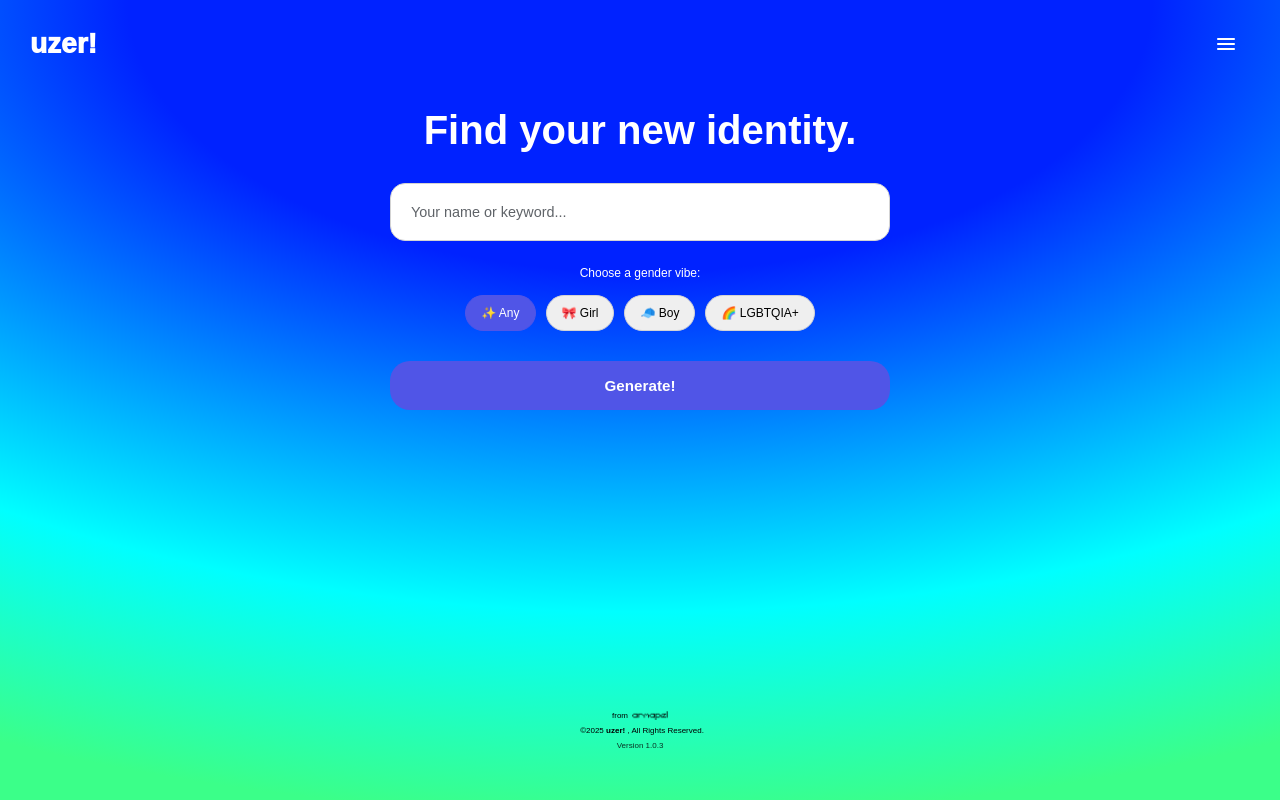
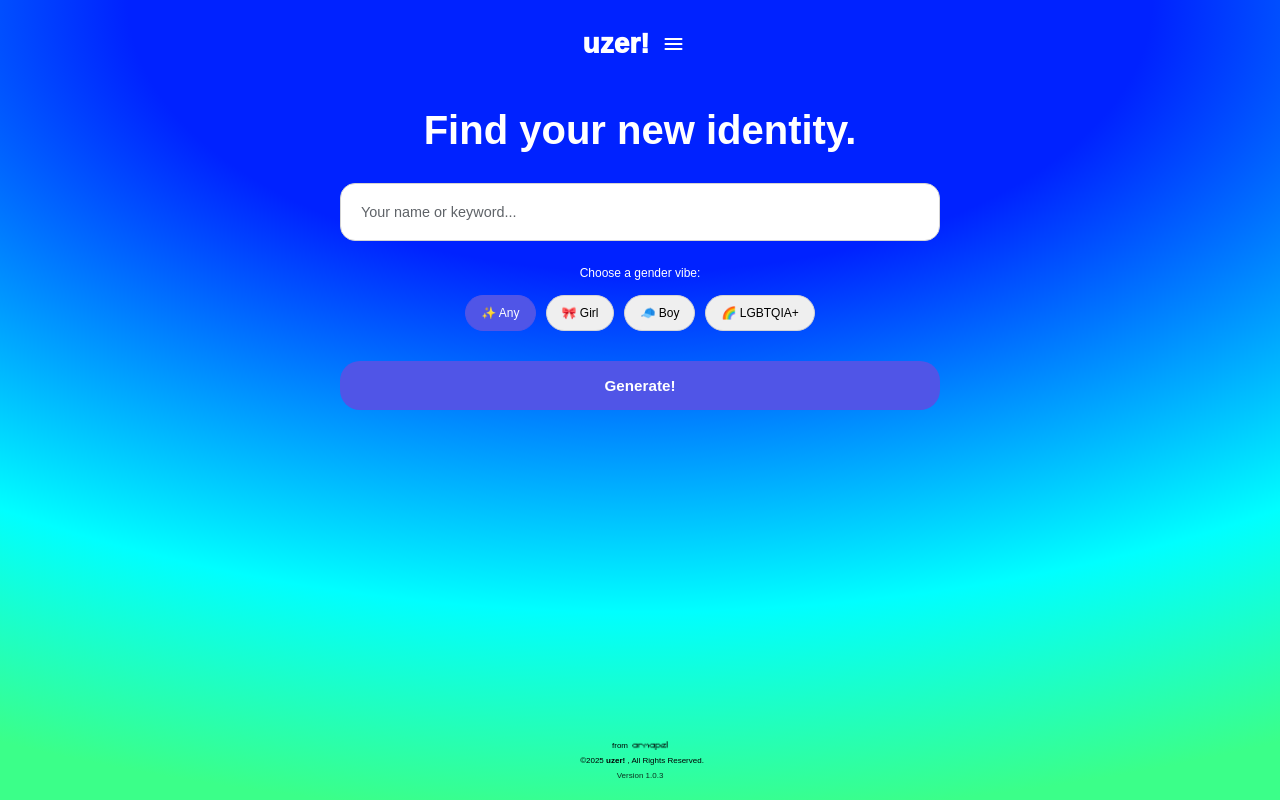
Before and after one commit to armapel-grouptech-phil/uzer, a plain HTML site: page index.html in a window 1280 px wide. Drawn offline with nearby package versions, Linux system fonts and the light colour scheme; a web font is replaced by a local one.

Commit message:
Update styles.css

```diff
--- a/css/styles.css
+++ b/css/styles.css
@@ -42,7 +42,6 @@ body {
 
 
 .header {
-    width: 100%;
     positon: fixed;
     display: flex;
     justify-content: space-between;
@@ -59,7 +58,7 @@ body {
 
 .main-content {
     width: 100%;
-    max-width: 500px;
+    max-width: 600px;
     text-align: center;
     flex-grow: 1;
 }
@@ -70,7 +69,7 @@ body {
     align-items: center;
     gap: 6px;
     text-align: center;
-    padding: 30px 20px;
+    padding: 0px 20px;
     color: #000;
     font-size: 0.5rem;
     font-weight: 400;
```
